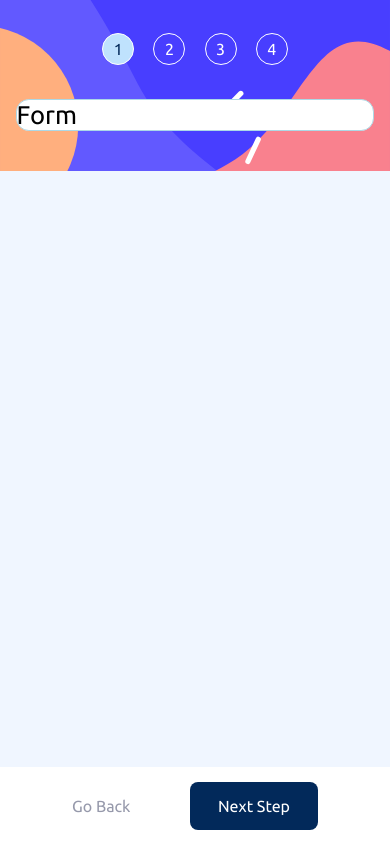
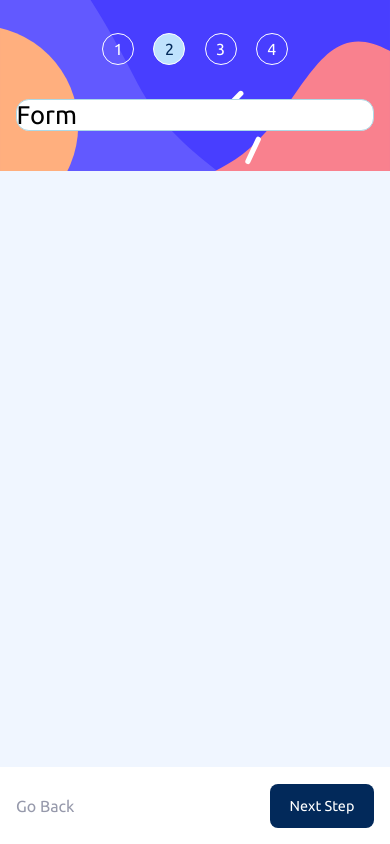
Before and after one commit to hqz3/fem-multi-step-form, a React (Vite) app: page / in a window 390 px wide. Both pictures are taken after a click on the button "Next Step". Built offline with nearby package versions, Linux system fonts and the light colour scheme.

Commit message:
Connect navigation button to the current step

```diff
--- a/src/components/Navigation.tsx
+++ b/src/components/Navigation.tsx
@@ -1,16 +1,35 @@
+import { useFormContext } from "../context/useFormContext";
 import style from "../styles/Navigation.module.css";
 
-// TODO
-// Render Back and Next buttons based on the current step index
-// Pass in a step index via props
+export const Navigation = () => {
+  const { currentStep, setCurrentStep } = useFormContext();
 
-export const Navigation = () => {
+  const handleBackClick = () => {
+    setCurrentStep(currentStep - 1);
+  };
+
+  const handleNextClick = () => {
+    if (currentStep === 0) {
+      // Validate form
+    }
+    if (currentStep === 4) return;
+    setCurrentStep(currentStep + 1);
+  };
+
   return (
     <nav className={style.navigation__container}>
-      <a className={style.navigation__back} href="#">
-        Go Back
-      </a>
-      <button className={style.navigation__button}>Next Step</button>
+      {currentStep !== 0 && (
+        <a
+          className={style.navigation__back}
+          href="#"
+          onClick={handleBackClick}
+        >
+          Go Back
+        </a>
+      )}
+      <button className={style.navigation__button} onClick={handleNextClick}>
+        {currentStep < 3 ? "Next Step" : "Confirm"}
+      </button>
     </nav>
   );
 };
--- a/src/styles/Navigation.module.css
+++ b/src/styles/Navigation.module.css
@@ -3,17 +3,21 @@
 
   display: flex;
   align-items: center;
-  justify-content: space-between;
 
   font-size: 1rem;
   grid-row: 11/13;
   grid-column: 2/3;
-  padding: 0 4.5rem;
+
+  position: relative;
 }
 
 .navigation__back {
   color: var(--cool-gray);
   cursor: pointer;
+
+  position: absolute;
+  left: 4.5rem;
+
   text-decoration: none;
   transition: filter 0.25s;
 }
@@ -31,8 +35,11 @@
   font-family: inherit;
   font-size: 1rem;
   height: 3rem;
+  width: 7.6rem;
+
+  position: absolute;
+  right: 4.5rem;
   transition: background-color 0.25s;
-  width: 8rem;
 }
 
 .navigation__button:active {
@@ -54,4 +61,16 @@
 
     z-index: 10;
   }
+
+  .navigation__back {
+    left: 1rem;
+  }
+
+  .navigation__button {
+    border-radius: 0.5rem;
+    font-size: 0.9rem;
+    height: 2.75rem;
+    width: 6.5rem;
+    right: 1rem;
+  }
 }
```
